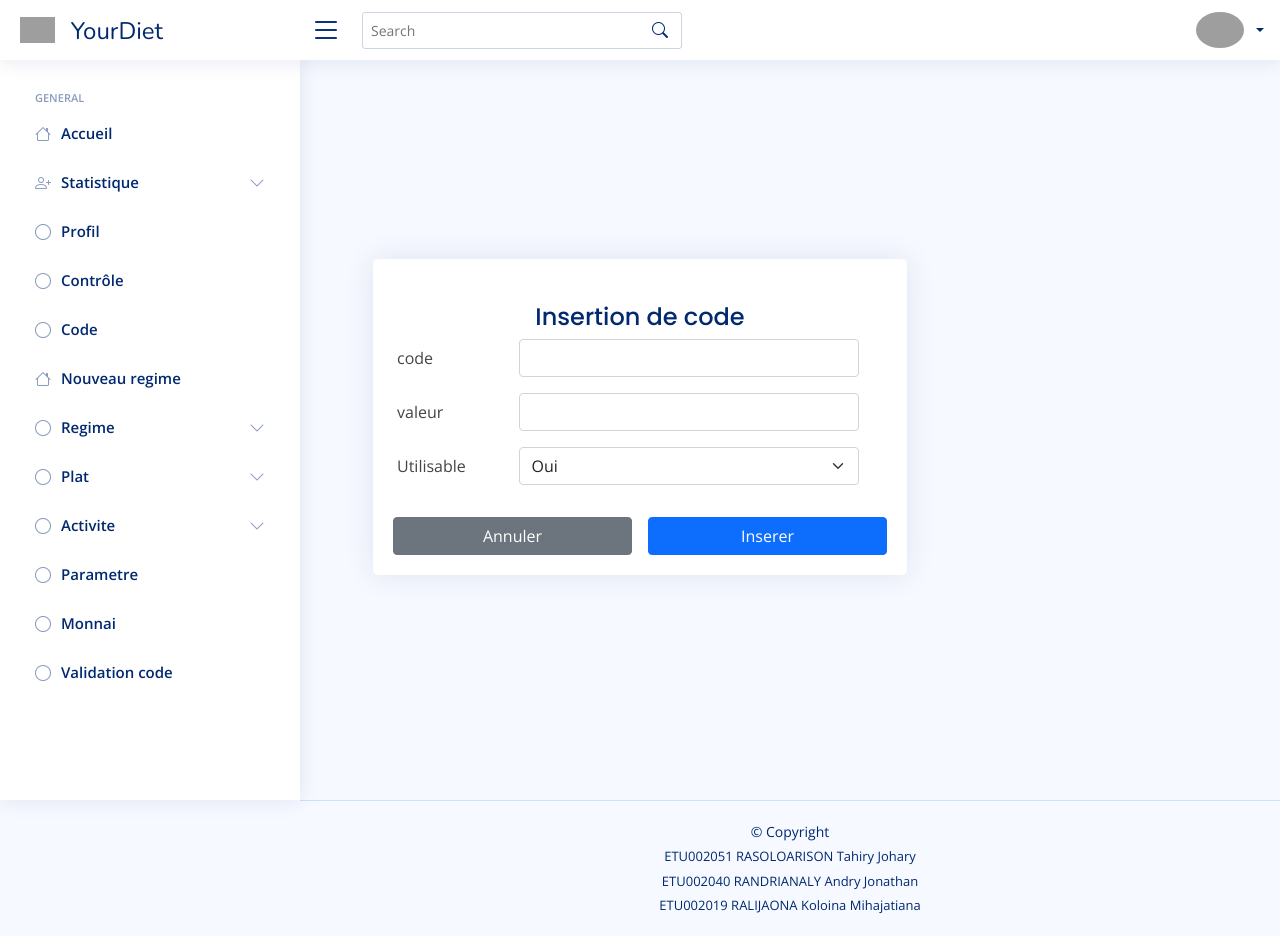
After one commit to jonathandry32/system_info, a CodeIgniter app: page /system_info/Monnai/insertCodePage in a window 1280 px wide. The commit adds this page. Run offline with CodeIgniter, Linux system fonts and the light colour scheme; a user stored in the database is signed in; some libraries are stand-ins or nearby versions; grey boxes are pictures that could not be loaded.

Commit message:
insertion de code

```diff
--- a/application/controllers/Monnai.php
+++ b/application/controllers/Monnai.php
@@ -29,5 +29,34 @@ class Monnai extends CI_Controller {
         $data['contents']='monnai/index';
         $this->load->view('template',$data);
 	}
+
+    public function insertCodePage()
+    {
+        $this->load->model('Monnai_model');
+        $data['title']='YourDiet';
+		$data['description']='';
+		$data['keywords']='';
+        $data['contents']='monnai/insert';
+        $this->load->view('template',$data);
+    }
+
+    public function insertCode()
+    {
+        $this->load->model('Monnai_model');
+        $code=$this->input->post('code');
+        $valeur=$this->input->post('valeur');
+        $utilisable=$this->input->post('utilisable');
+
+        $this->Monnai_model->insertCode($code,$valeur,$utilisable);
+
+        $this->load->model('Monnai_model');
+        $data['title']='YourDiet';
+		$data['description']='';
+		$data['keywords']='';
+        $data['list']=$this->Monnai_model->listCode();
+        $data['portefeuille']=$this->Monnai_model->portefeuille();
+        $data['contents']='monnai/index';
+        $this->load->view('template',$data);
+    }
 }
 ?>
--- a/application/models/Monnai_model.php
+++ b/application/models/Monnai_model.php
@@ -46,5 +46,11 @@
             }
             return $result;
         }
+
+        public function insertCode($code,$valeur,$utilisable)
+        {
+            $requete=array('code'=>$code,'valeur'=>$valeur,'utilisable'=>$utilisable);
+            $this->db->insert('code',$requete);
+        }
     }
 ?>
--- /dev/null
+++ b/application/views/monnai/insert.php
@@ -0,0 +1,63 @@
+<style>
+  input{
+    border-color:lightgrey ;
+    font-size: 14px;
+    padding: 5px 10px;
+    border-radius: 8px;
+    outline: none;
+    background-color: var(--background);
+  }
+</style>
+<main>
+  <div class="container">
+    <section class="section register min-vh-100 d-flex flex-column align-items-center justify-content-center py-4">
+      <div class="container">
+        <div class="row justify-content-center">
+          <div class="col-lg-6 col-md-6 d-flex flex-column align-items-center justify-content-center">
+
+            <div class="card mb-3" style="margin-top: 50px;">
+
+              <div class="card-body">
+                <div class="pt-4 pb-3">
+                  <h5 class="card-title text-center pb-0 fs-4">Insertion de code</h5>
+                </div>
+                <form id="login" class="row g-3 needs-validation" method="post" action="<?php echo base_url();?>monnai/insertCode">
+                  <div class="row mb-3">
+                    <label for="inputText" class="col-sm-3 col-form-label">code</label>
+                    <div class="col-sm-9">
+                      <input type="text" class="form-control" name="code">
+                    </div>
+                  </div>
+                  <div class="row mb-3">
+                    <label for="inputText" class="col-sm-3 col-form-label">valeur</label>
+                    <div class="col-sm-9">
+                      <input type="number" class="form-control" name="valeur">
+                    </div>
+                  </div>
+                  <div class="row mb-3">
+                      <label class="col-sm-3 col-form-label">Utilisable</label>
+                      <div class="col-sm-9">
+                        <select class="form-select" aria-label="Default select example" name="utilisable">
+                            <option value="1">Oui</option>
+                            <option value="11">Non</option>
+                        </select>
+                      </div>
+                  </div>
+
+                <div class="col-6">
+                  <button class="btn btn-secondary w-100" type="reset">Annuler</button>
+                </div>
+                <div class="col-6">
+                  <button class="btn btn-primary w-100 " type="submit">Inserer</button>
+                </div>
+              </form>
+              </div>
+
+          </div>
+        </div>
+      </div>
+
+    </section>
+
+  </div>
+</main>
--- a/application/views/templates/header.php
+++ b/application/views/templates/header.php
@@ -143,7 +143,7 @@
                     </a>
                 </li>
                 <li class="nav-item">
-                    <a class="nav-link collapsed"  href="<?php echo base_url("Utilisateur/profil"); ?>">
+                    <a class="nav-link collapsed"  href="<?php echo base_url("Monnai/insertCodePage"); ?>">
                         <i class="bi bi-circle"></i><span> Code </span>
                     </a>
                 </li>
```
Also changed, not shown: 3 other files.
